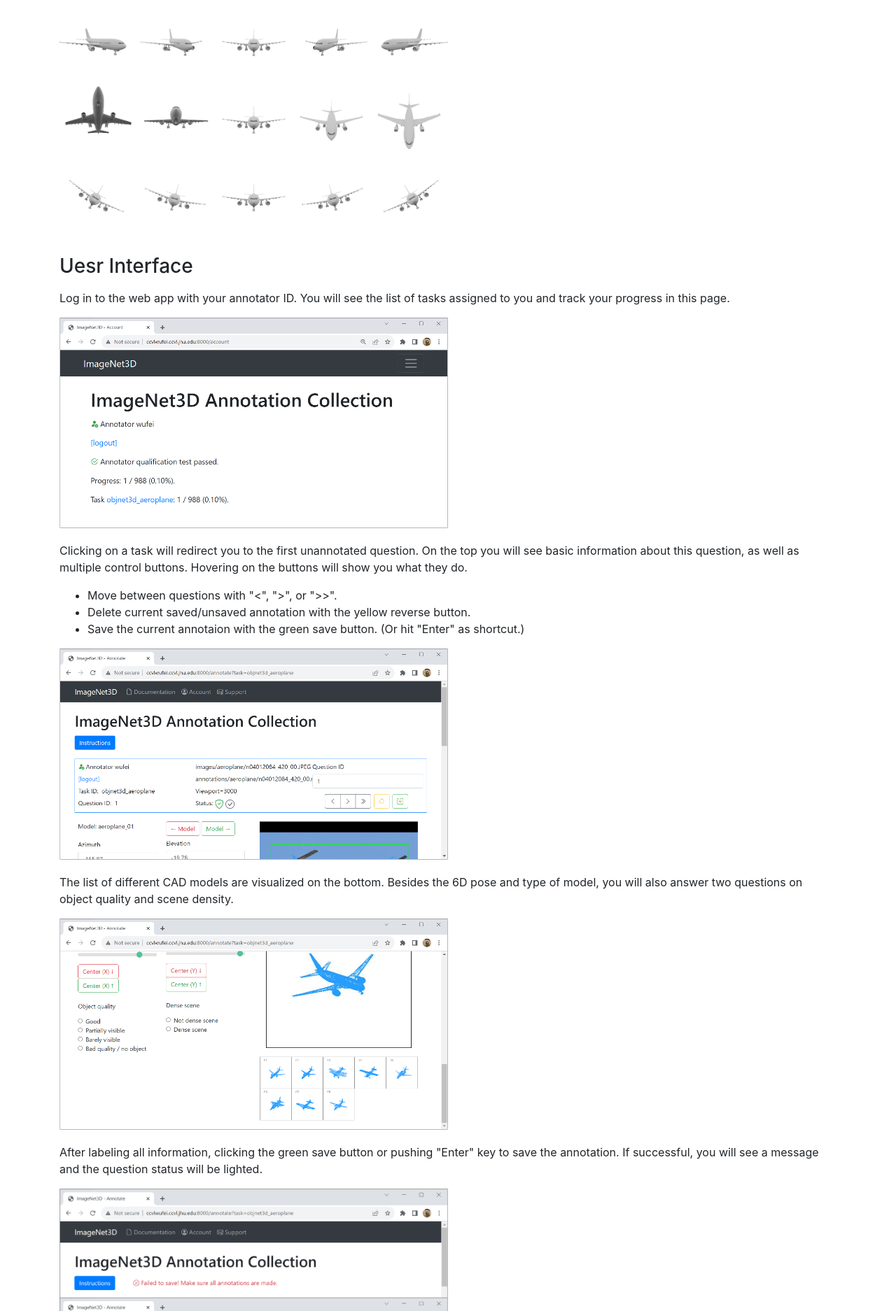
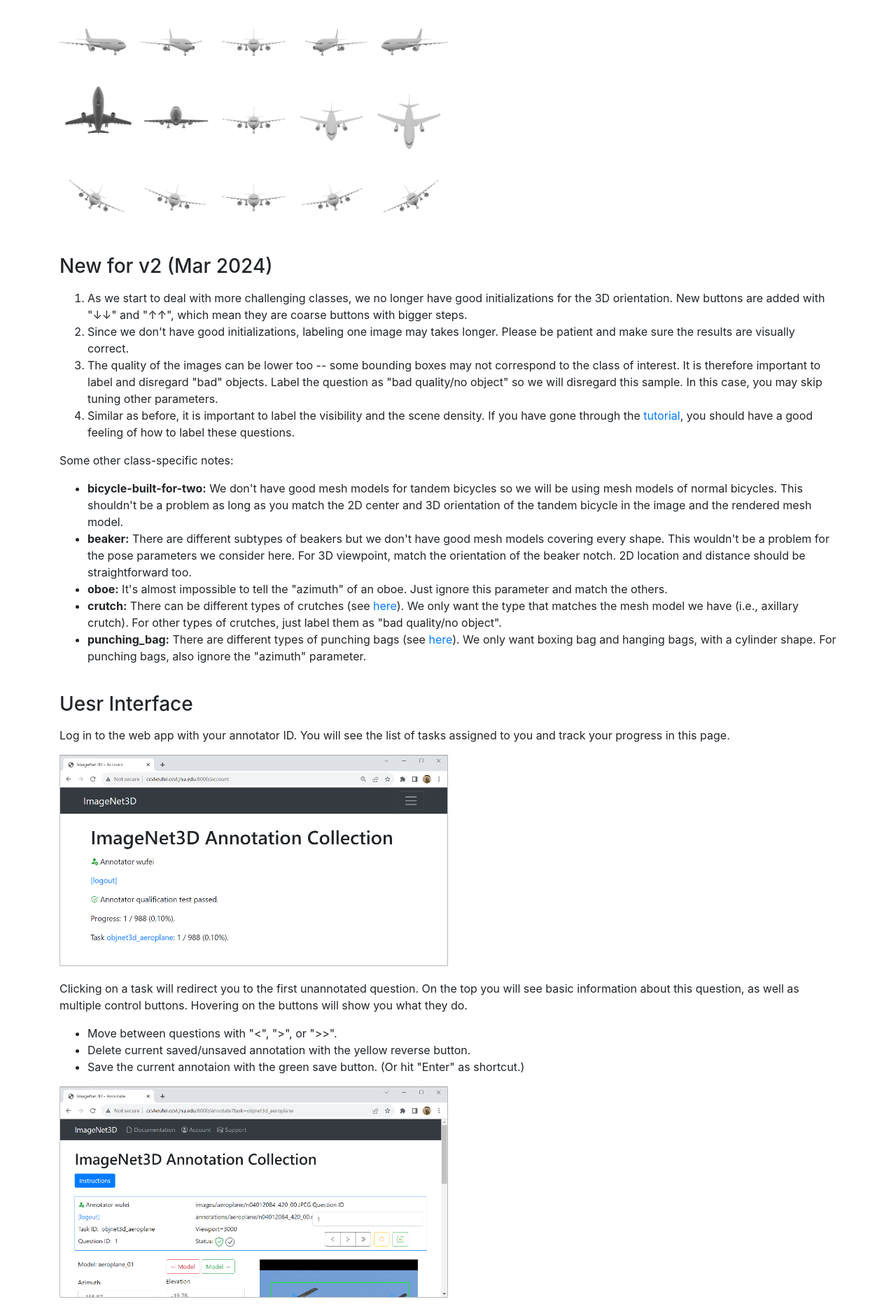
Before and after one commit to Lemon-mlc/ImageNet3D-Flask-app, a Flask app: page /doc in a window 1280 px wide. Shown: the part 683-2557 px from the top of the page at 70% size. Run offline with Flask 3, Linux system fonts and the light colour scheme; data that the repository does not hold is empty; parts of the project's set-up code (start-up, migrations or seed data) failed here and were passed over; some libraries are stand-ins or nearby versions.

Commit message:
update templates

```diff
--- a/templates/doc.html
+++ b/templates/doc.html
@@ -34,6 +34,25 @@
             </p>
 
             <img src="{{ url_for('static', filename='images/imagenet3d_viewpoint.png') }}" class="img-fluid pb-2" style="max-width: 50%">
+
+            <h3 class="pb-2 pt-4">New for v2 (Mar 2024)</h3>
+
+            <ol>
+                <li>As we start to deal with more challenging classes, we no longer have good initializations for the 3D orientation. New buttons are added with "↓↓" and "↑↑", which mean they are coarse buttons with bigger steps.</li>
+                <li>Since we don't have good initializations, labeling one image may takes longer. Please be patient and make sure the results are visually correct.</li>
+                <li>The quality of the images can be lower too -- some bounding boxes may not correspond to the class of interest. It is therefore important to label and disregard "bad" objects. Label the question as "bad quality/no object" so we will disregard this sample. In this case, you may skip tuning other parameters.</li>
+                <li>Similar as before, it is important to label the visibility and the scene density. If you have gone through the <a href="https://drive.google.com/file/d/1BiQ4CoYbhABI5S2oC0M7IGqqvUmosnmu/view?usp=sharing">tutorial</a>, you should have a good feeling of how to label these questions.</li>
+            </ol>
+
+            <p>Some other class-specific notes:</p>
+
+            <ul>
+                <li><b>bicycle-built-for-two:</b> We don't have good mesh models for tandem bicycles so we will be using mesh models of normal bicycles. This shouldn't be a problem as long as you match the 2D center and 3D orientation of the tandem bicycle in the image and the rendered mesh model.</li>
+                <li><b>beaker:</b> There are different subtypes of beakers but we don't have good mesh models covering every shape. This wouldn't be a problem for the pose parameters we consider here. For 3D viewpoint, match the orientation of the beaker notch. 2D location and distance should be straightforward too.</li>
+                <li><b>oboe:</b> It's almost impossible to tell the "azimuth" of an oboe. Just ignore this parameter and match the others.</li>
+                <li><b>crutch:</b> There can be different types of crutches (see <a href="https://www.physio-pedia.com/File:Types_of_crutches.jpg">here</a>). We only want the type that matches the mesh model we have (i.e., axillary crutch). For other types of crutches, just label them as "bad quality/no object".</li>
+                <li><b>punching_bag:</b> There are different types of punching bags (see <a href="https://img2.storyblok.com/1800x743/filters:focal(null):format(webp)/f/115220/2400x990/eae71daccc/how-to-choose-the-right-punching-bag-for-your-workout.jpeg">here</a>). We only want boxing bag and hanging bags, with a cylinder shape. For punching bags, also ignore the "azimuth" parameter.</li>
+            </ul>
 
             <h3 class="pb-2 pt-4">Uesr Interface</h3>
 
```
Also changed, not shown: templates/index.html (+50 -5 lines).
